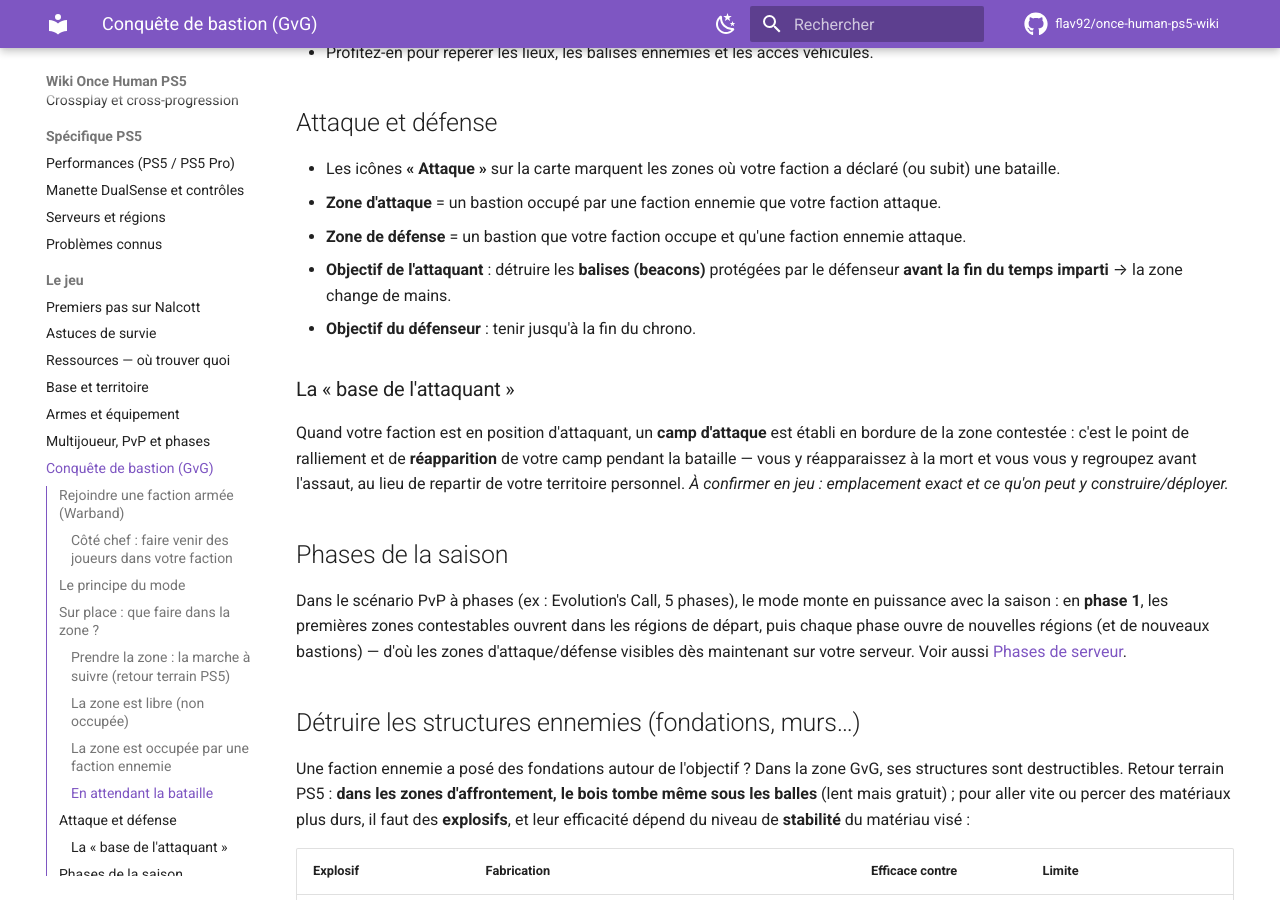
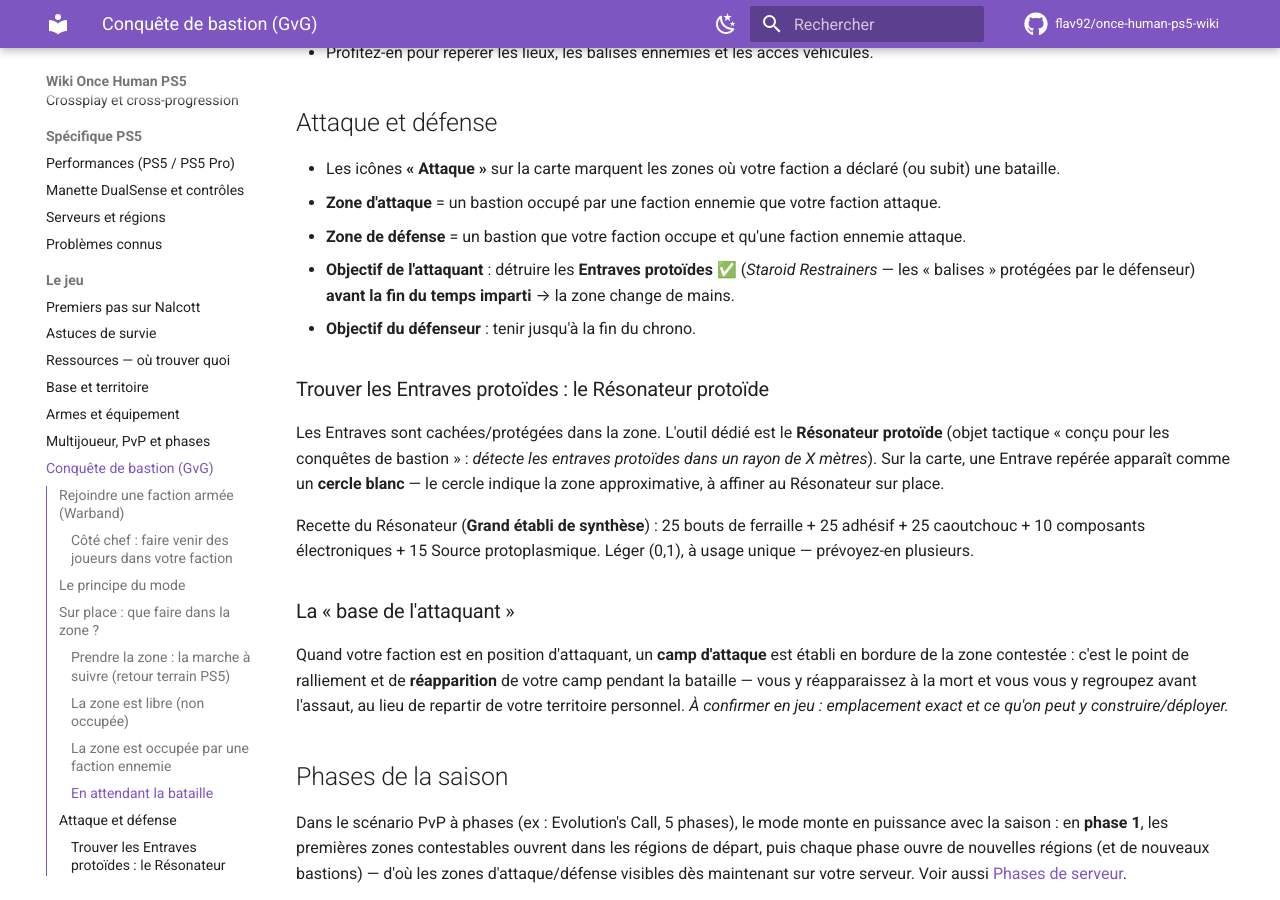
Before and after one commit to flav92/once-human-ps5-wiki, an MkDocs documentation site: the page built from docs/jeu/conquete-bastion.md, in a window 1280 px wide and 900 px high, scrolled down 2924 px. Built offline with MkDocs 1.6.1 and Material for MkDocs 9.7.7, drawn with Linux system fonts in a browser that asks for light colours; comment, search, counter and statistics services are not loaded.

Commit message:
Entraves protoïdes et Résonateur protoïde : les vrais objectifs de la Conquête de bastion
Co-Authored-By: Claude Fable 5 <noreply@anthropic.com>
Claude-Session: https://claude.ai/code/session_01TCxfqbazixhXZqmCd3gYVk

```diff
--- a/docs/jeu/conquete-bastion.md
+++ b/docs/jeu/conquete-bastion.md
@@ -82,8 +82,14 @@ Constaté en jeu le 06/09/2026 dans une **zone d'affrontement** ✅ (*Engagement
 - Les icônes **« Attaque »** sur la carte marquent les zones où votre faction a déclaré (ou subit) une bataille.
 - **Zone d'attaque** = un bastion occupé par une faction ennemie que votre faction attaque.
 - **Zone de défense** = un bastion que votre faction occupe et qu'une faction ennemie attaque.
-- **Objectif de l'attaquant** : détruire les **balises (beacons)** protégées par le défenseur **avant la fin du temps imparti** → la zone change de mains.
+- **Objectif de l'attaquant** : détruire les **Entraves protoïdes** ✅ (*Staroid Restrainers* — les « balises » protégées par le défenseur) **avant la fin du temps imparti** → la zone change de mains.
 - **Objectif du défenseur** : tenir jusqu'à la fin du chrono.
+
+### Trouver les Entraves protoïdes : le Résonateur protoïde
+
+Les Entraves sont cachées/protégées dans la zone. L'outil dédié est le **Résonateur protoïde** (objet tactique « conçu pour les conquêtes de bastion » : *détecte les entraves protoïdes dans un rayon de X mètres*). Sur la carte, une Entrave repérée apparaît comme un **cercle blanc** — le cercle indique la zone approximative, à affiner au Résonateur sur place.
+
+Recette du Résonateur (**Grand établi de synthèse**) : 25 bouts de ferraille + 25 adhésif + 25 caoutchouc + 10 composants électroniques + 15 Source protoplasmique. Léger (0,1), à usage unique — prévoyez-en plusieurs.
 
 ### La « base de l'attaquant »
 
```
Also changed, not shown: docs/glossaire.md (+2 -1 lines).
